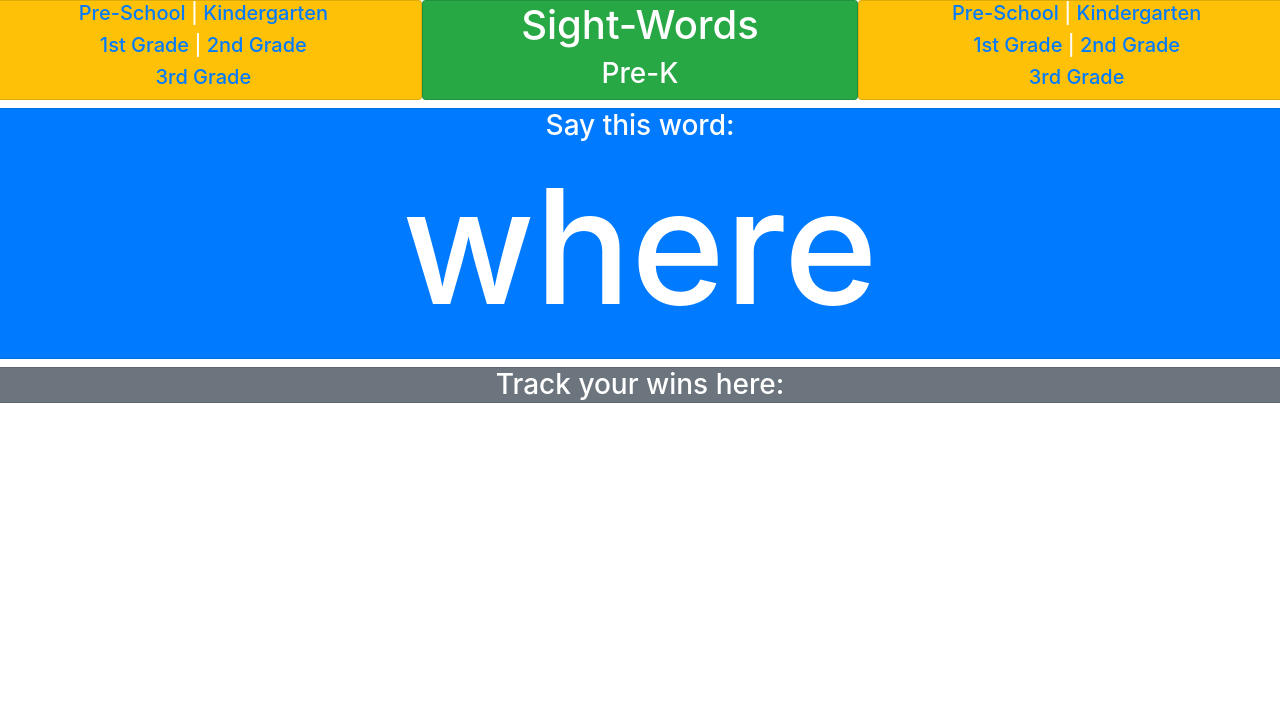
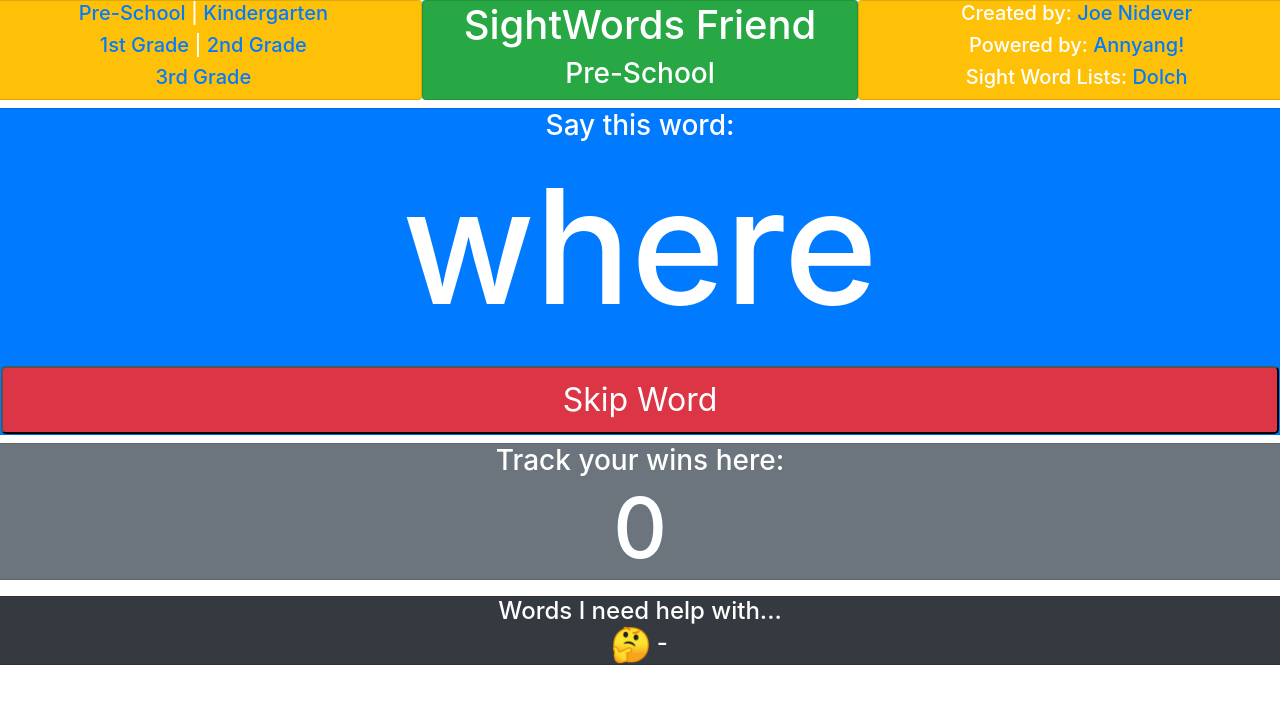
Before and after one commit to NideverJoe/Dolch-Sightwords-Friend, a plain HTML site: page PreK.html in a window 1280 px wide. Drawn offline with nearby package versions, Linux system fonts and the light colour scheme.

Commit message:
adjusted many stylings and added win counter, added skip button, added skipped list

```diff
--- a/PreK.html
+++ b/PreK.html
@@ -15,31 +15,40 @@
 <body>
   <div class="row">
     <div class="col-md-4 card bg-warning text-white text-center">
-      <h5><a href="/PreK.html">Pre-School</a> | <a href="/Kinder.html">Kindergarten</a></h5>
-      <h5><a href="/1st.html">1st Grade</a> | <a href="/2nd.html">2nd Grade</a></h5>
-      <h5><a href="/3rd.html">3rd Grade</a></h5>
+      <h5><a href="PreK.html">Pre-School</a> | <a href="Kinder.html">Kindergarten</a></h5>
+      <h5><a href="1st.html">1st Grade</a> | <a href="2nd.html">2nd Grade</a></h5>
+      <h5><a href="3rd.html">3rd Grade</a></h5>
     </div>
     <div class="card col-md-4 bg-success text-center text-white">
-    <h1>Sight-Words</h1>
-    <h3>Pre-K</h3>
+      <h1>SightWords Friend</h1>
+      <h3>Pre-School</h3>
     </div>
     <div class="col-md-4 card bg-warning text-white text-center">
-      <h5><a href="/PreK.html">Pre-School</a> | <a href="/Kinder.html">Kindergarten</a></h5>
-      <h5><a href="/1st.html">1st Grade</a> | <a href="/2nd.html">2nd Grade</a></h5>
-      <h5><a href="/3rd.html">3rd Grade</a></h5>
+      <h5>Created by: <a href="https://www.linkedin.com/in/jnid/">Joe Nidever</a></h5>
+      <h5>Powered by: <a href="https://www.talater.com/annyang/">Annyang!</a></h5>
+      <h5>Sight Word Lists: <a href="https://sightwords.com/sight-words/dolch/#lists">Dolch</a></h5>
     </div>
   </div>
 
   <div class="row my-2 text-center text-white">
     <div class="card bg-primary col-md-12">
       <h3>Say this word:</h3>
-      <h2 class="mb-3"style="font-size: 1000%"id="wordplace"></h2>
+      <h2 class="mb-3" style="font-size: 1000%" id="wordplace"></h2>
+      <button id="skip" style="font-size: 200%" class="mt-2 btn-lg bg-danger text-white">Skip Word</button>
+
     </div>
+
   </div>
   <div class="row my-2 text-center text-white">
     <h3 class="card bg-secondary col-md-12">Track your wins here:
+      <span style="font-size:300%" id="winsnum">0</span>
       <span id="wins"></span>
     </h3>
+  </div>
+  <div class="row my-2 text-center text-white">
+    <h4 class="card bg-dark col-md-12">Words I need help with...
+      <span id="skipped"><img style="width:3%" src=./skip.png> - </span>
+    </h4>
   </div>
   <!-- Optional JavaScript -->
   <!-- jQuery first, then Popper.js, then Bootstrap JS -->
@@ -55,6 +64,7 @@
 
   <script>
     var winsound = new Audio("./win.mp3");
+    skippedarr = []
 
 
     preprimerarr = ["the", "to", "and", "a", "I", "you", "it", "in", "said", "for", "up", "look", "is", "go", "we", "little", "down", "can", "see", "not", "one", "my", "me", "big", "come", "blue", "red", "where", "jump", "away", "here", "help", "make", "yellow", "two", "play", "run", "find", "three", "funny"];
@@ -64,7 +74,9 @@
     thirdarr = ["about", "better", "bring", "carry", "clean", "cut", "done", "draw", "drink", "eight", "fall", "far", "full", "got", "grow", "hold", "hot", "hurt", "if", "keep", "kind", "laugh", "light", "long", "much", "myself", "never", "only", "own", "pick", "seven", "shall", "show", "six", "small", "start", "ten", "today", "together", "try", "warm"];
 
     var chosenword;
+    var winsnum=0
 
+    //select random word and assign it to the global var chosenword
     function selectword() {
       chosenword = preprimerarr[Math.floor(Math.random() * preprimerarr.length)];
       console.log(chosenword);
@@ -73,33 +85,35 @@
       });
       var commands = {}
       commands[chosenword] = function () {
+        winsnum++
         addwin()
         winsound.play()
         selectword()
       }
-
-
       console.log(commands)
       startAnnyang(commands);
     }
 
-function addwin (){
-  $( "#wins" ).append(`<img src="./win.png" class="mx-1 my-1"style="width:10%"></img>`);
-
-
+    function addwin() {
+      $("#wins").append(`<span style="font-size: 200%">${chosenword}</span><img src="./win.png" class="mx-1 my-1"style="width:5%"></img>`);
+      $("#winsnum").html(`<span style="width:200%">${winsnum}</span>`)
     }
 
-function startAnnyang(commands){
+    $("#skip").click(skipword)
+
+    function skipword() {
+        $("#skipped").append(`<span style="font-size: 125%">${chosenword} - </span>`);
+        skippedarr.push(chosenword)
+        selectword()
+    }
+
+    function startAnnyang(commands) {
       annyang.addCommands(commands);
 
       // Start listening. You can call this here, or attach this call to an event, button, etc.
       annyang.start();
       annyang.isListening()
-
     }
-
-
-
     selectword();
 
 
```
Also changed, not shown: 1st.html (+30 -16 lines), 2nd.html (+33 -19 lines), 3rd.html (+30 -16 lines), Kinder.html (+33 -19 lines), index.html (+3 -4 lines), skip.png (added), 1 other file. Lines whose indentation alone changed are shown as unchanged.
